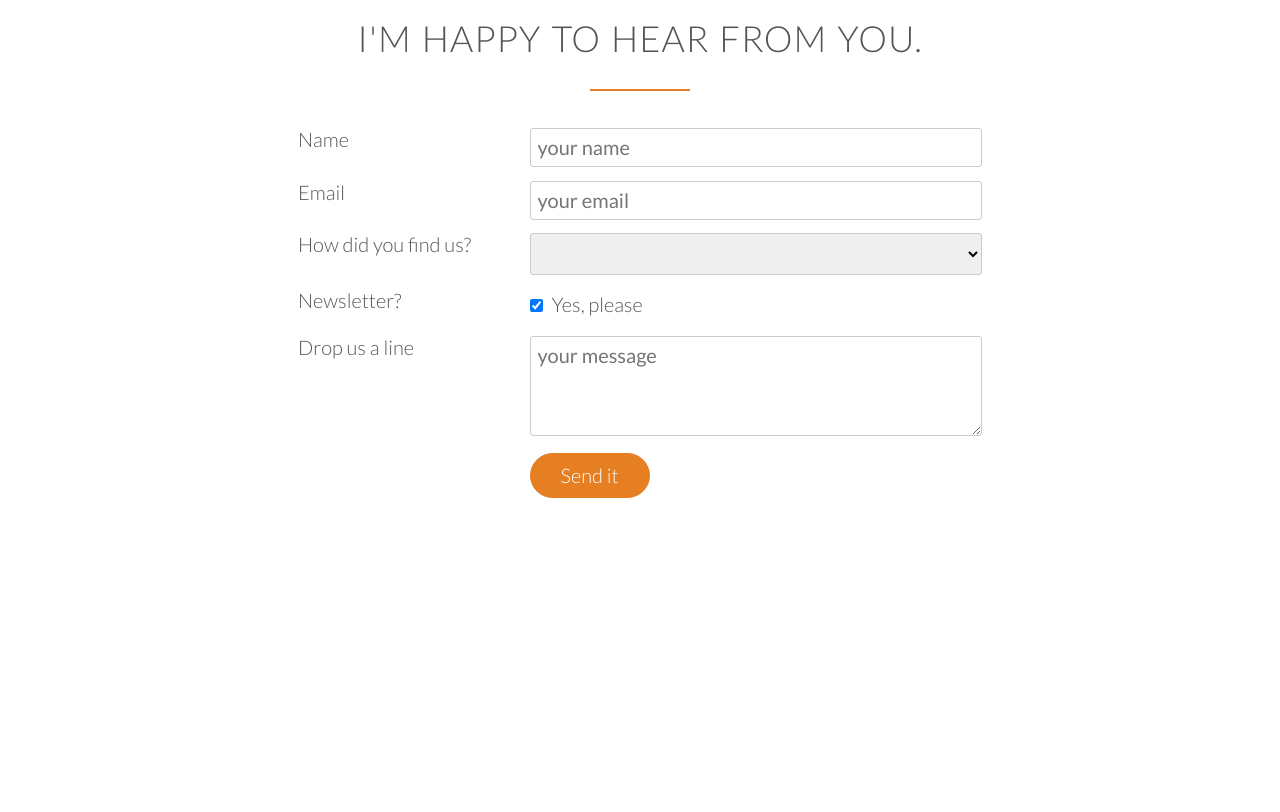
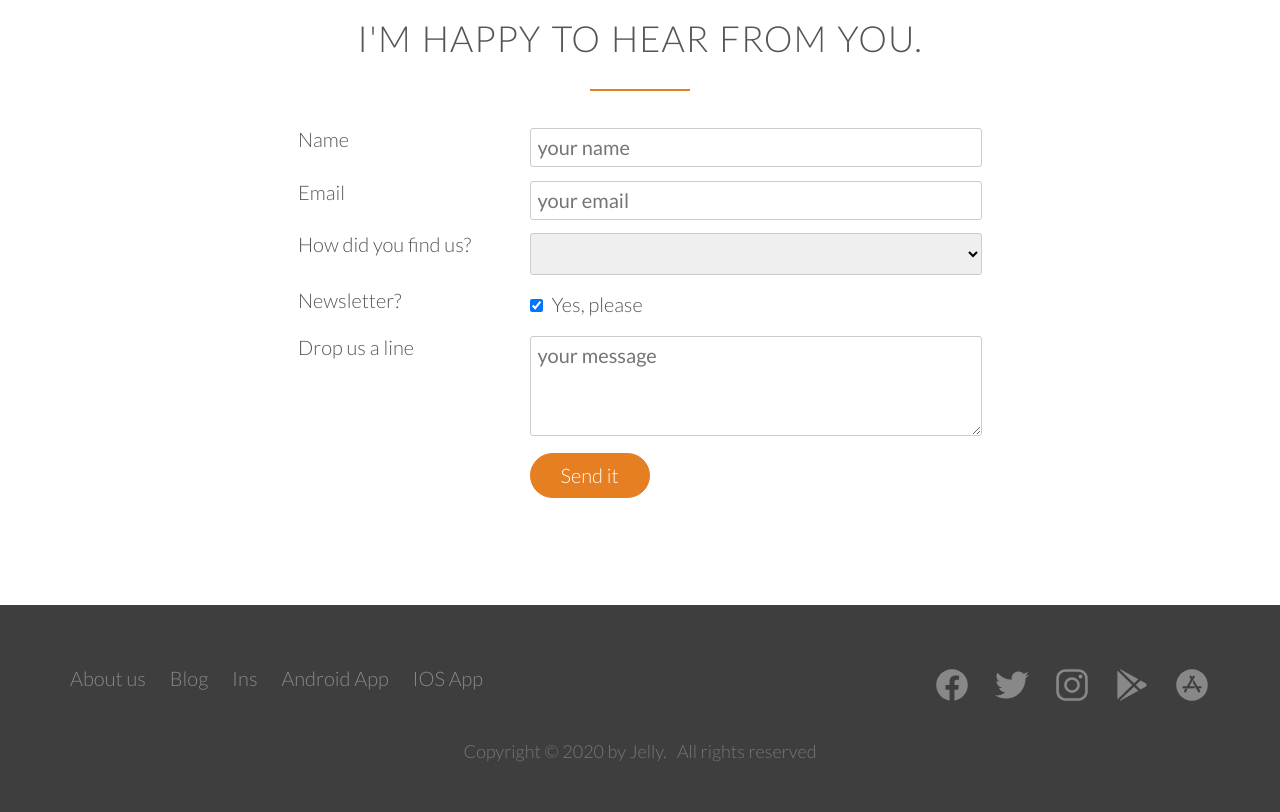
Before and after one commit to jialihan/HTML-ResponsiveUI-project, a plain HTML site: page index.html in a window 1280 px wide. Shown: the part 4765-5577 px from the top of the page. Before the commit the page ends 5370 px from the top, so only its background shows below. Drawn offline with nearby package versions, Linux system fonts and the light colour scheme.

Commit message:
fix: finished all footer

```diff
--- a/index.html
+++ b/index.html
@@ -388,5 +388,30 @@
                 </form>
             </div>
         </section>
+        <footer>
+            <div class="row">
+                <div class="col span-1-of-2">
+                    <ul class="footer-nav">
+                        <li><a href="#">About us</a></li>
+                        <li><a href="#">Blog</a></li>
+                                      <li><a href="#">Ins</a></li>
+                        <li><a href="#">Android App</a></li>
+                        <li><a href="#">IOS App</a></li>
+                    </ul>
+                </div>
+                <div class="col span-1-of-2">
+                    <ul class="social-links">
+                        <li><a href="#"><ion-icon name="logo-facebook" id="fb"></ion-icon></a></li>
+                        <li><a href="#"><ion-icon name="logo-twitter" id="tw"></ion-icon></a></li>
+                        <li><a href="#"><ion-icon name="logo-instagram" id="ins"></ion-icon></a></li>
+                        <li><a href="#"><ion-icon name="logo-google-playstore" id="gg"></ion-icon></a></li>
+                        <li><a href="#"><ion-icon name="logo-apple-appstore" id="ap"></ion-icon></a></li>
+                    </ul>
+                </div>
+            </div>
+            <div class="row">
+                <p>Copyright &copy; 2020 by Jelly.  &nbsp; All rights reserved</p>
+            </div>
+        </footer>
     </body>
 </html>
--- a/resources/css/style.css
+++ b/resources/css/style.css
@@ -463,3 +463,63 @@ input[type="checkbox"]
 *:focus {
     outline: none;
 }
+
+/* ------------------------- */
+/* Footer */
+/* ------------------------- */
+footer {
+   background-color: #3e3e3e;
+    padding: 50px;
+
+}
+.footer-nav {
+    list-style: none;
+    float: left;
+}
+.social-links {
+    list-style: none;
+    float: right;
+}
+
+.footer-nav li,
+.social-links li{
+   display: inline-block;
+    margin-right: 20px;
+}
+
+.footer-nav li:last-child,
+.social-links li:last-child{
+    margin-right: 0;
+}
+
+.footer-nav li a:link,
+.footer-nav li a:visited,
+.social-links li a:link,
+.social-links li a:visited
+{
+    text-decoration: none;
+    border: 0;
+    color: #888;
+    transition: color 0.2s;
+}
+
+
+.footer-nav li a:hover,
+.footer-nav li a:active,
+.social-links li a:hover,
+.social-links li a:active
+{
+    color: #f7f4f4;
+}
+
+footer p{
+    text-align: center;
+    color: #777777;
+    font-size: 90%;
+    margin-top: 20px;
+}
+
+.social-links li a:link,
+.social-links li a:visited{
+    font-size: 180%;
+}
```
Also changed, not shown: footer-cover.png (added).
